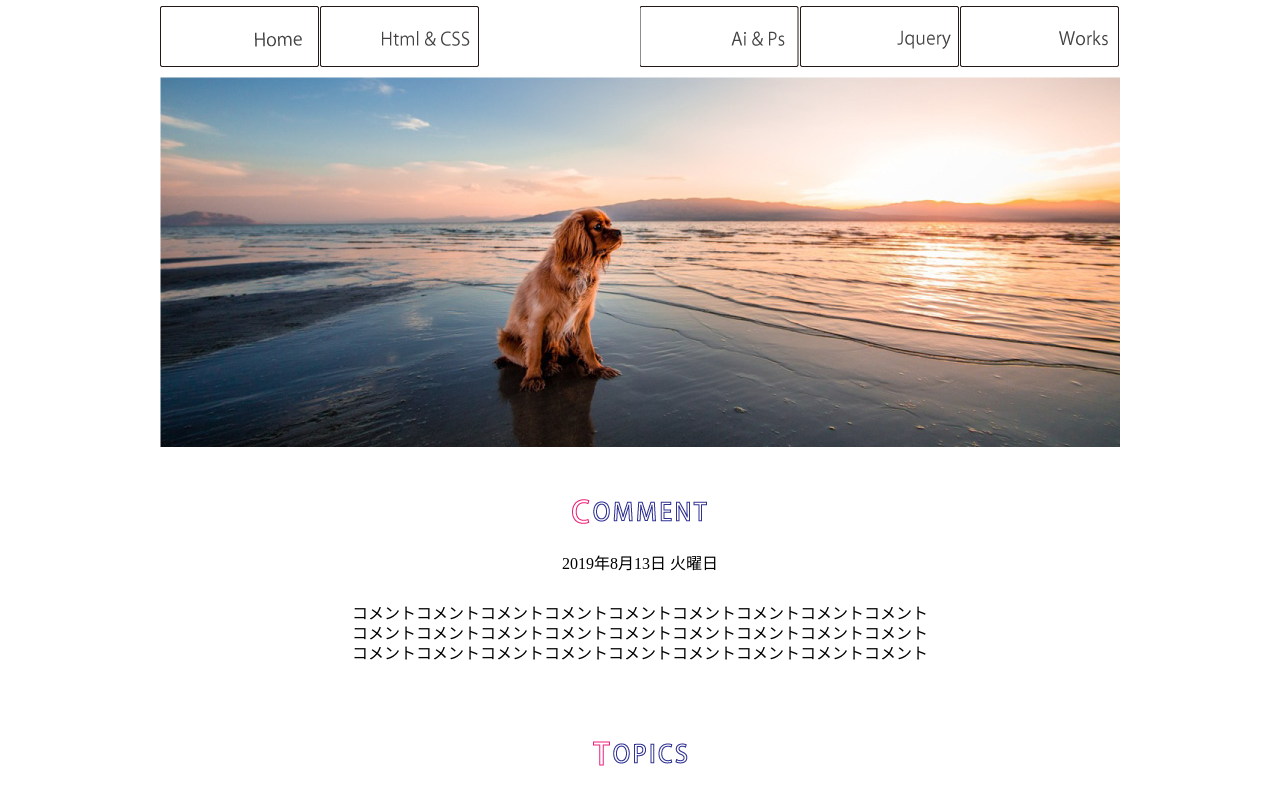
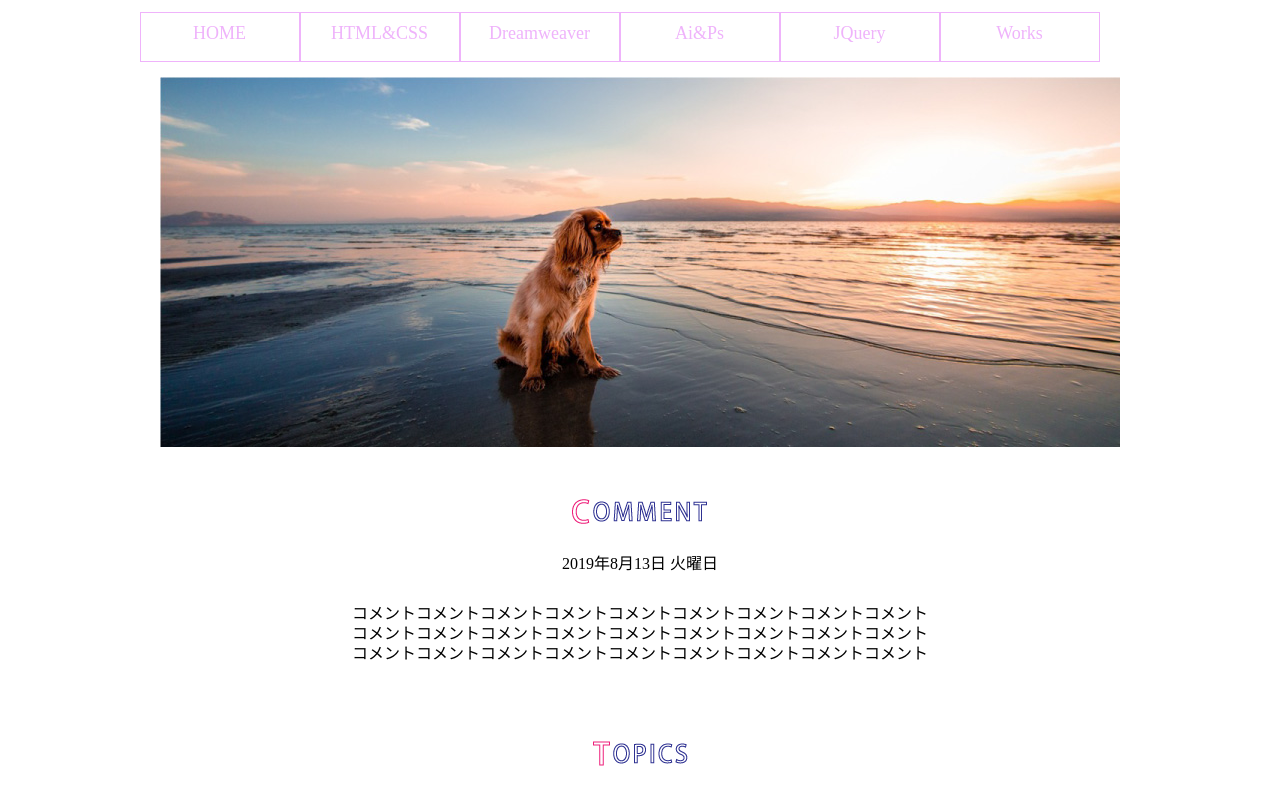
Before and after one commit to yukarri805/myPortfolio, a plain HTML site: page web/index.html in a window 1280 px wide. Shown: the part 80-870 px from the top of the page. Drawn offline with nearby package versions, Linux system fonts and the light colour scheme; files whose address does not match are found by name.

Commit message:
hoverを追加した

```diff
--- /dev/null
+++ b/web/css/hover.css
@@ -0,0 +1,88 @@
+@import url('https://fonts.googleapis.com/css?family=Roboto+Condensed');
+
+
+/* ------------------------------------ */
+/* 回転するボタンのhover
+/* ------------------------------------ */
+.button_base {
+    margin: 0;
+    border: 0;
+    font-size: 18px;
+    position: relative;
+    top: 50%;
+    left: 50%;
+    margin-top: -25px;
+    margin-left: -100px;
+    width: 160px;
+    height: 50px;
+    text-align: center;
+    box-sizing: border-box;
+    -webkit-box-sizing: border-box;
+    -moz-box-sizing: border-box;
+    -webkit-user-select: none;
+    cursor: default;
+}
+.button_base:hover {
+    cursor: pointer;
+}
+.box_roll {
+    perspective: 500px;
+    -webkit-perspective: 500px;
+    -moz-perspective: 500px;
+}
+.box_roll div {
+    position: absolute;
+    text-align: center;
+    width: 100%;
+    height: 50px;
+    padding: 10px;
+    border: #EFB3FB solid 1px;
+    pointer-events: none;
+    box-sizing: border-box;
+    -webkit-box-sizing: border-box;
+    -moz-box-sizing: border-box;
+}
+.box_roll div:nth-child(1) {
+    color: #EFB3FB;
+    background-color: #EFB3FB;
+    transform: rotateX(90deg);
+    -webkit-transform: rotateX(90deg);
+    -moz-transform: rotateX(90deg);
+    transition: all 0.2s ease;
+    -webkit-transition: all 0.2s ease;
+    -moz-transition: all 0.2s ease;
+    transform-origin: 50% 50% -25px;
+    -webkit-transform-origin: 50% 50% -25px;
+    -moz-transform-origin: 50% 50% -25px;
+}
+.box_roll div:nth-child(2) {
+    color: #EFB3FB;
+    background-color: #ffffff;
+    transform: rotateX(0deg);
+    -webkit-transform: rotateX(0deg);
+    -moz-transform: rotateX(0deg);
+    transition: all 0.2s ease;
+    -webkit-transition: all 0.2s ease;
+    -moz-transition: all 0.2s ease;
+    transform-origin: 50% 50% -25px;
+    -webkit-transform-origin: 50% 50% -25px;
+    -moz-transform-origin: 50% 50% -25px;
+}
+.box_roll:hover div:nth-child(1) {
+    color: #ffffff;
+    transition: all 0.2s ease;
+    -webkit-transition: all 0.2s ease;
+    -moz-transition: all 0.2s ease;
+    transform: rotateX(0deg);
+    -webkit-transform: rotateX(0deg);
+    -moz-transform: rotateX(0deg);
+}
+.box_roll:hover div:nth-child(2) {
+    background-color: #EFB3FB;
+    transition: all 0.2s ease;
+    -webkit-transition: all 0.2s ease;
+    -moz-transition: all 0.2s ease;
+    transform: rotateX(-90deg);
+    -webkit-transform: rotateX(-90deg);
+    -moz-transform: rotateX(-90deg);
+}
--- a/web/index.html
+++ b/web/index.html
@@ -2,6 +2,7 @@
 <html>
 <head>
   <link rel="stylesheet" href="./css/style.css">
+  <link rel="stylesheet" href="./css/hover.css">
   <meta charset="utf-8">
   <title>ゆかりのサイト</title>
 </head>
@@ -19,12 +20,42 @@
   </header>
   <nav>
     <ul class="navi inner clearfix">
-      <li class="home"><a href="#">HOME</a></li>
-      <li class="htmlcss"><a href="#">HTML&amp;CSS</a></li>
-      <li class="dreamweaver"><a href="#">Dreamweaver</a></li>
-      <li class="aips"><a href="#">Ai&amp;Ps</a></li>
-      <li class="jpuery"><a href="#">JQuery</a></li>
-      <li class="works"><a href="#">Works</a></li>
+      <li class="home">
+        <div class="button_base box_roll">
+          <div>HOME</div>
+          <div>HOME</div>
+        </div>
+      </li>
+      <li class="htmlcss">
+        <div class="button_base box_roll">
+          <div>HTML&amp;CSS</div>
+          <div>HTML&amp;CSS</div>
+        </div>
+      </li>
+      <li class="dreamweaver">
+        <div class="button_base box_roll">
+          <div>Dreamweaver</div>
+          <div>Dreamweaver</div>
+        </div>
+      </li>
+      <li class="aips">
+        <div class="button_base box_roll">
+          <div>Ai&amp;Ps</div>
+          <div>Ai&amp;Ps</div>
+        </div>
+      </li>
+      <li class="jpuery">
+        <div class="button_base box_roll">
+          <div>JQuery</div>
+          <div>JQuery</div>
+        </div>
+      </li>
+      <li class="works">
+        <div class="button_base box_roll">
+          <div>Works</div>
+          <div>Works</div>
+        </div>
+      </li>
     </ul>
   </nav>
   <div class="inner visual">
```
